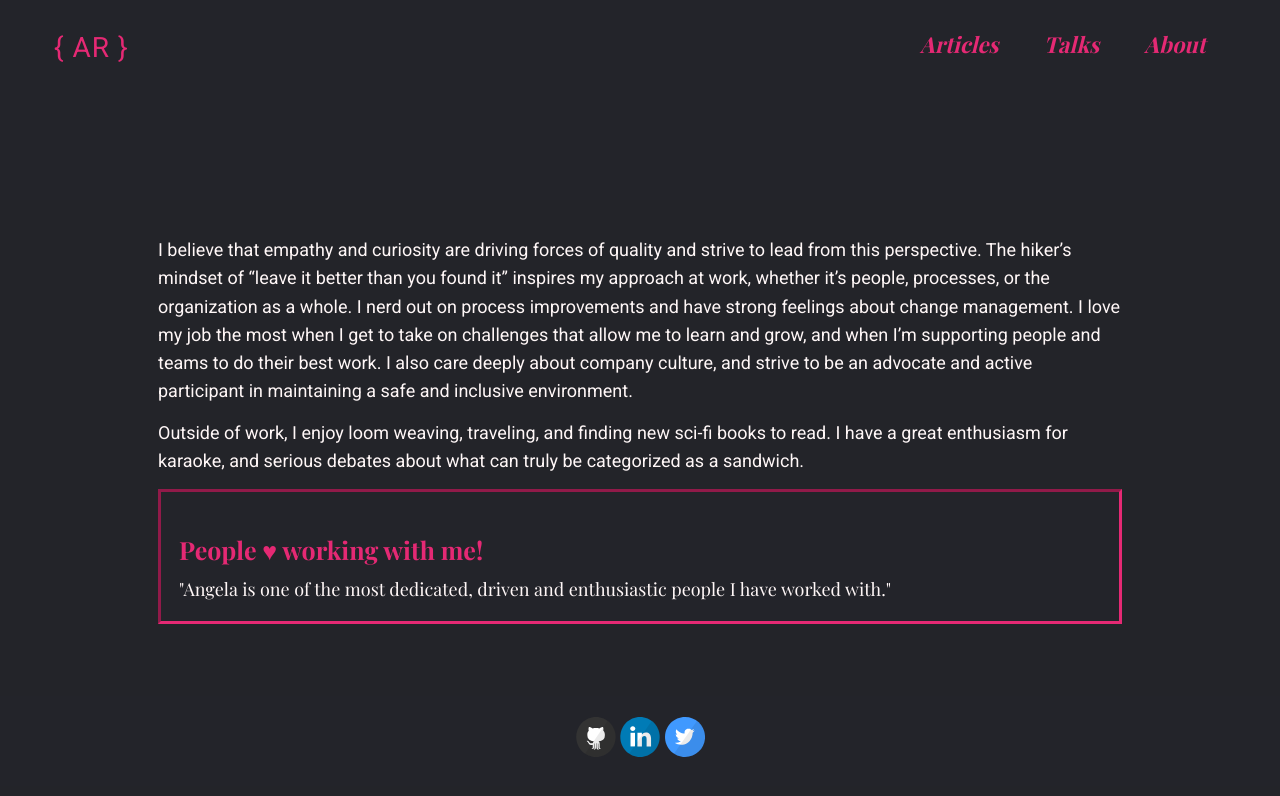
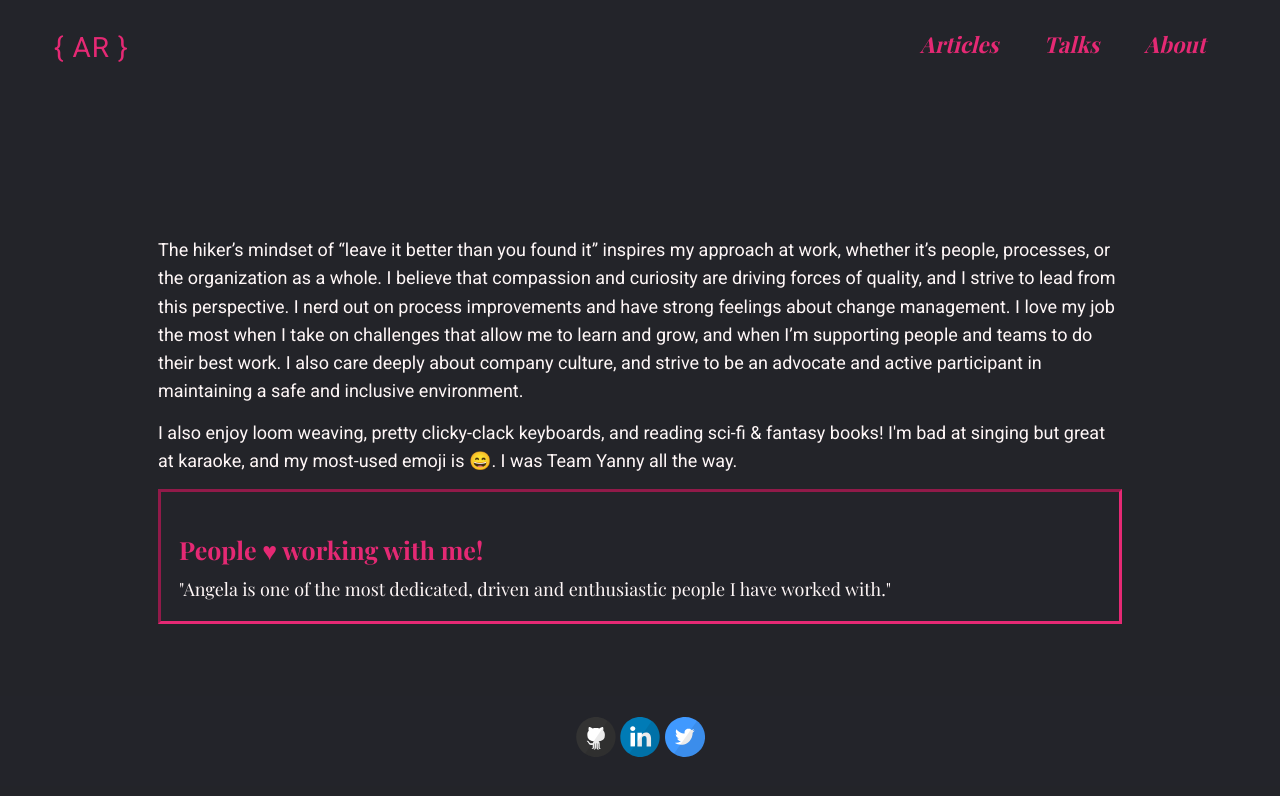
Before and after one commit to angelariggs/angelariggs.github.io, a Jekyll site: the page built from about.md, in a window 1280 px wide. Shown: the top 796 px of the page. Built offline with Jekyll 4.4.1, drawn with Linux system fonts in a browser that asks for light colours; some web fonts are replaced.

Commit message:
updated about

```diff
--- a/about.md
+++ b/about.md
@@ -5,9 +5,9 @@ permalink: /about
 ---
 <div class='add-pad'>
 
-<p>I believe that empathy and curiosity are driving forces of quality and strive to lead from this perspective. The hiker’s mindset of “leave it better than you found it” inspires my approach at work, whether it’s people, processes, or the organization as a whole. I nerd out on process improvements and have strong feelings about change management. I love my job the most when I get to take on challenges that allow me to learn and grow, and when I’m supporting people and teams to do their best work. I also care deeply about company culture, and strive to be an advocate and active participant in maintaining a safe and inclusive environment.</p>
+<p>The hiker’s mindset of “leave it better than you found it” inspires my approach at work, whether it’s people, processes, or the organization as a whole. I believe that compassion and curiosity are driving forces of quality, and I strive to lead from this perspective. I nerd out on process improvements and have strong feelings about change management. I love my job the most when I take on challenges that allow me to learn and grow, and when I’m supporting people and teams to do their best work. I also care deeply about company culture, and strive to be an advocate and active participant in maintaining a safe and inclusive environment.</p>
 
-<p>Outside of work, I enjoy loom weaving, traveling, and finding new sci-fi books to read. I have a great enthusiasm for karaoke, and serious debates about what can truly be categorized as a sandwich.</p>
+<p>I also enjoy loom weaving, pretty clicky-clack keyboards, and reading sci-fi & fantasy books! I'm bad at singing but great at karaoke, and my most-used emoji is 😄. I was Team Yanny all the way.</p>
 
 </div>
 
```
